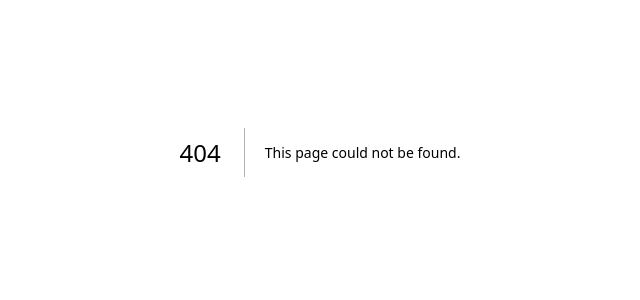
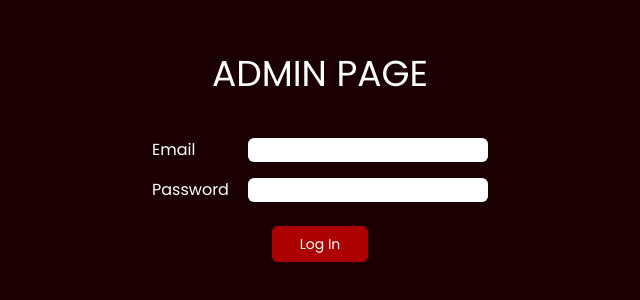
Before and after one commit to wonbeomheo/ryan_frontend, a Next.js app: page /admin in a window 1280 px wide. Before the commit this address had no page. Shown: the part 248-548 px from the top of the page, without its empty margins (320-960 px from the left). Built offline with nearby package versions, Linux system fonts and the light colour scheme.

Commit message:
feat: add admin login page

```diff
--- /dev/null
+++ b/pages/admin/index.tsx
@@ -0,0 +1,26 @@
+const Admin = () => {
+    return (
+        <div className="w-full h-[100vh] flex flex-col text-white items-center justify-center">
+            <div className="w-full h-[4rem] flex items-center justify-center text-4xl uppercase">
+                Admin Page
+            </div>
+            <div className="flex flex-col pt-8 items-center">
+                <div className="flex pb-[1rem]">
+                    <div className="w-[6rem]">
+                        <label htmlFor="email">Email</label>
+                    </div>
+                    <input className="rounded-md w-60 focus:outline-none focus:ring-2 focus:border-transparent focus:ring-red-600" id='email' type='text'/>
+                </div>
+                <div className="flex pb-[1rem]">
+                    <div className="w-[6rem]">
+                        <label htmlFor="email">Password</label>
+                    </div>
+                    <input className="rounded-md w-60 focus:outline-none focus:ring-2 focus:border-transparent focus:ring-red-600" id='password' type='text'/>
+                </div>
+                <button className="bg-[#AC0100] rounded-md w-[6rem] text-sm p-2 mt-2">Log In</button>
+            </div>
+        </div>
+    )
+}
+
+export default Admin
```
